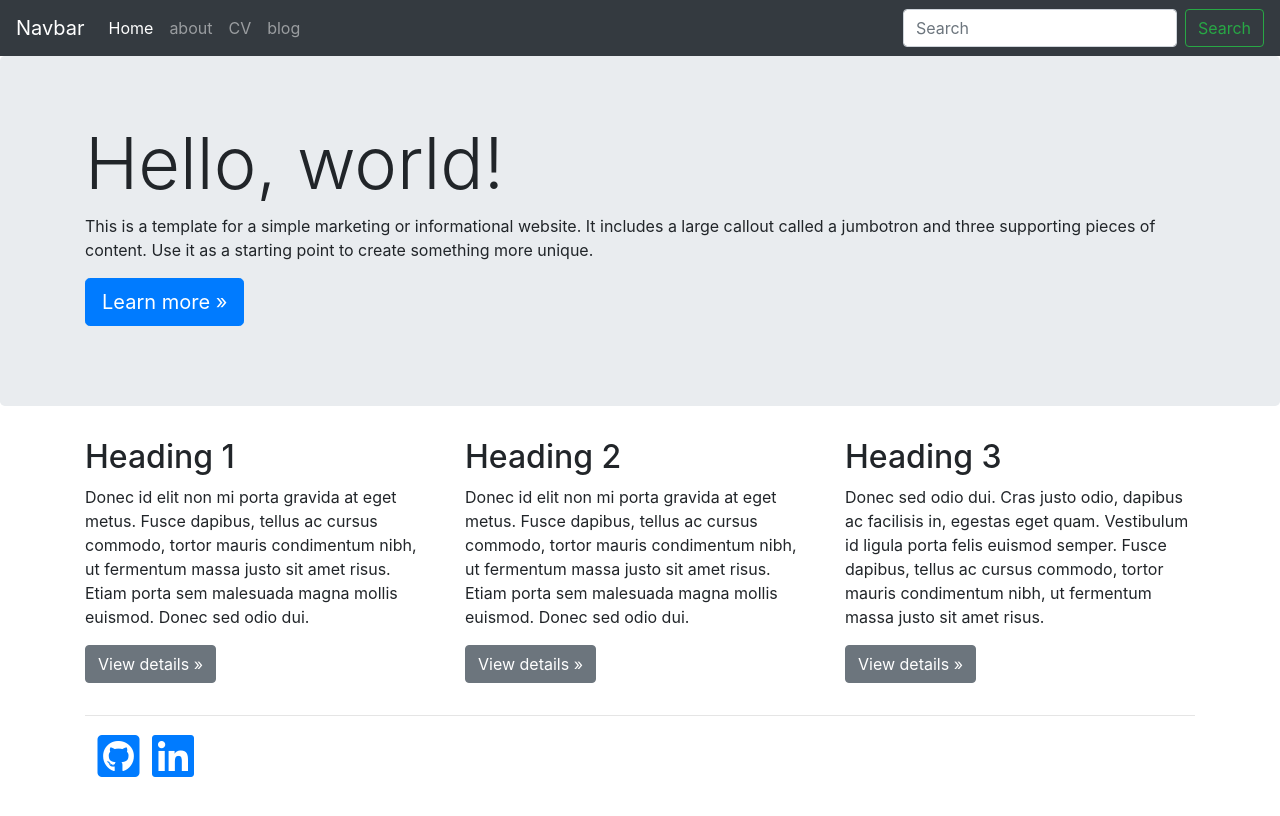
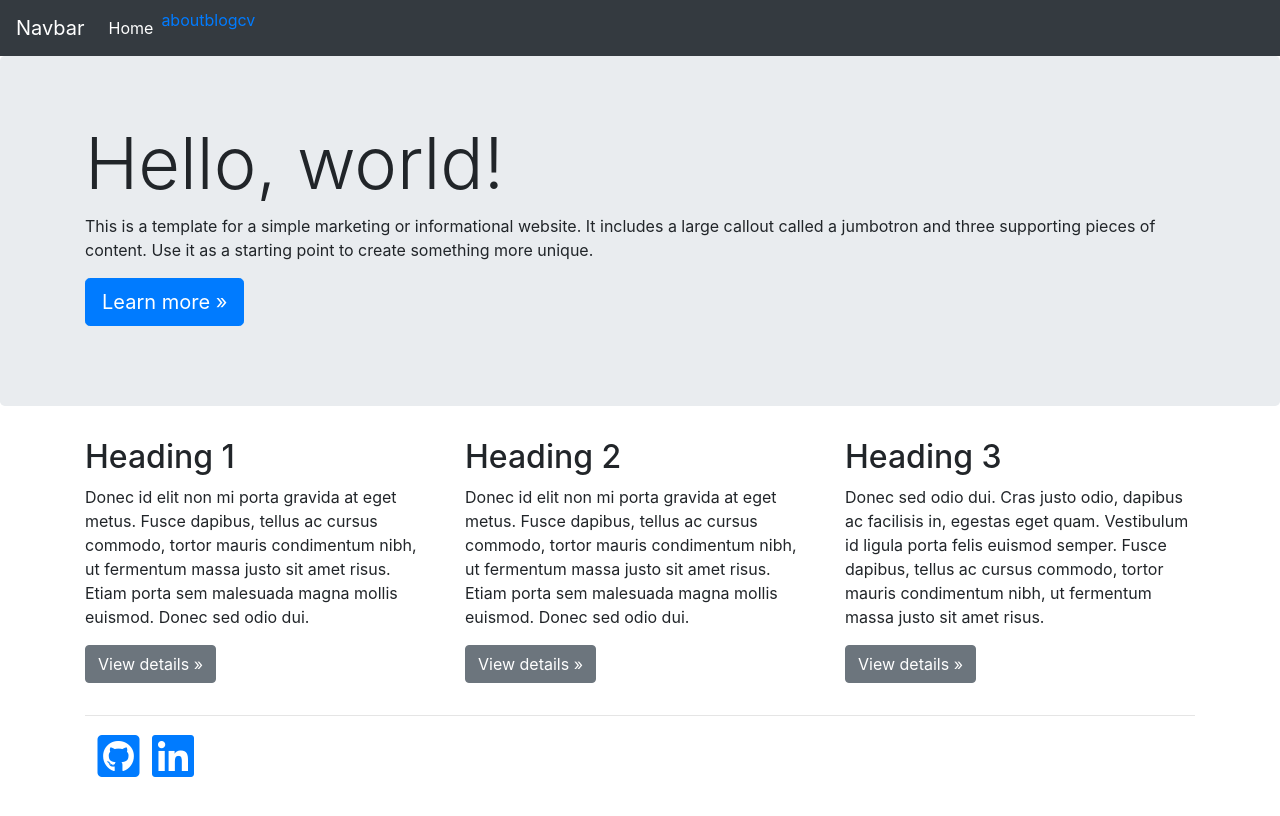
Before and after one commit to DickSwart/dickswart.github.io, a Jekyll site: the page built from index.html, in a window 1280 px wide. Shown: the top 816 px of the page. Built offline with Jekyll 4.4.1, drawn with Linux system fonts in a browser that asks for light colours; nearby versions of some CDN libraries.

Commit message:
updates to navbar

```diff
--- a/_includes/navbar.html
+++ b/_includes/navbar.html
@@ -13,6 +13,7 @@
 
     <div class="collapse navbar-collapse"
          id="navbarsExampleDefault">
+
         <ul class="navbar-nav mr-auto">
             <li class="nav-item active">
                 <a class="nav-link"
@@ -20,19 +21,14 @@
                     <span class="sr-only">(current)</span>
                 </a>
             </li>
-            <li class="nav-item">
-                <a class="nav-link"
-                   href="/about">about</a>
-            </li>
-            <li class="nav-item">
-                <a class="nav-link"
-                   href="/cv">CV</a>
-            </li>
-            <li class="nav-item">
-                <a class="nav-link"
-                   href="/blog">blog</a>
-            </li>
-            <!-- <li class="nav-item dropdown">
+
+            {% assign links = site.data.navigation %}
+            {% for link in links %}
+                {% if page.url contains link.url %}
+                    {% assign class = 'active' %}
+                {% endif %}
+                {% if link.sublinks %}
+                    <li class="nav-item dropdown">
                         <a class="nav-link dropdown-toggle"
                         href="http://example.com"
                         id="dropdown01"
@@ -48,15 +44,13 @@
                             <a class="dropdown-item"
                             href="#">Something else here</a>
                         </div>
-            </li> -->
+                    </li>
+                {% else %}
+                    <li class="nav-item {{ class }}">
+                        <a href="{{ site.baseurl }}{{ link.url }}">{{ link.title }}</a>
+                    </li>
+                {% endif %}
+            {% endfor %}
         </ul>
-        <form class="form-inline my-2 my-lg-0">
-            <input class="form-control mr-sm-2"
-                   type="text"
-                   placeholder="Search"
-                   aria-label="Search">
-            <button class="btn btn-outline-success my-2 my-sm-0"
-                    type="submit">Search</button>
-        </form>
     </div>
 </nav>
```
Also changed, not shown: _data/navigation.yml (added, +8 -0 lines). Lines whose indentation alone changed are shown as unchanged.
